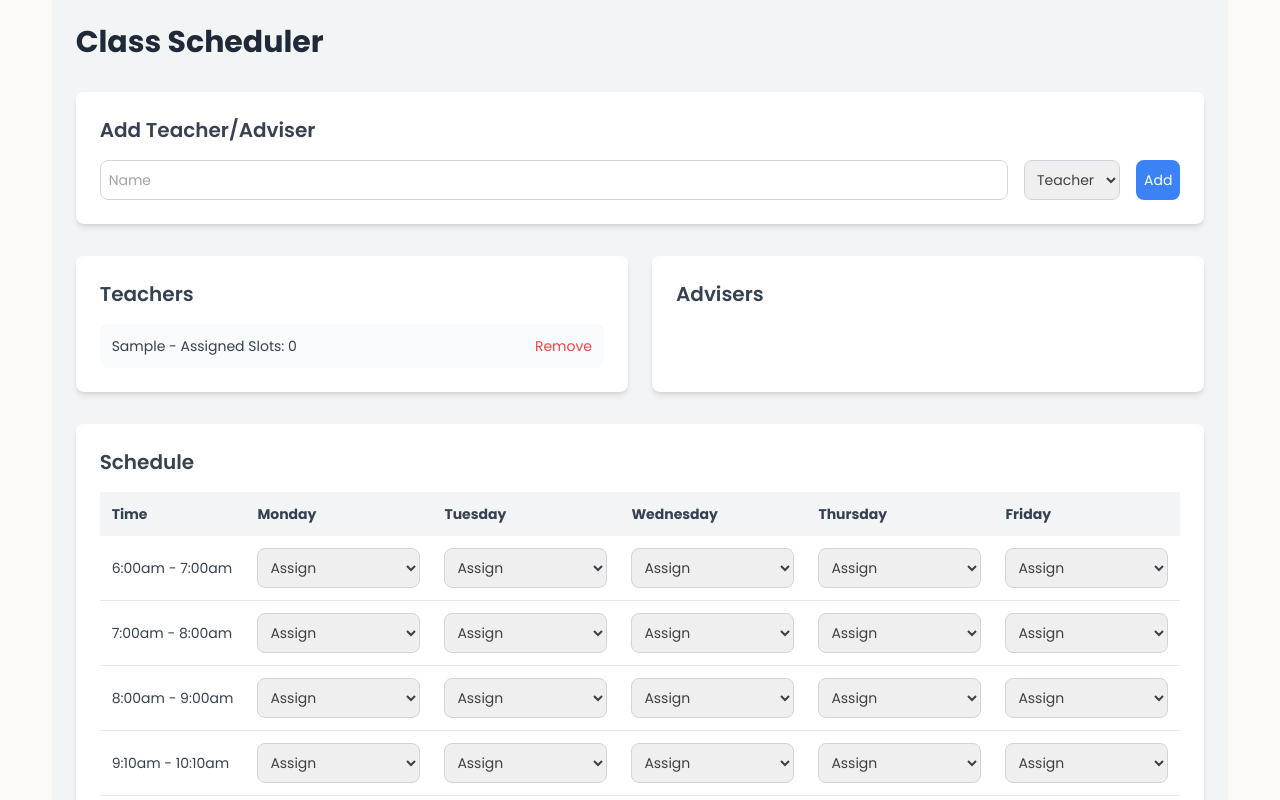
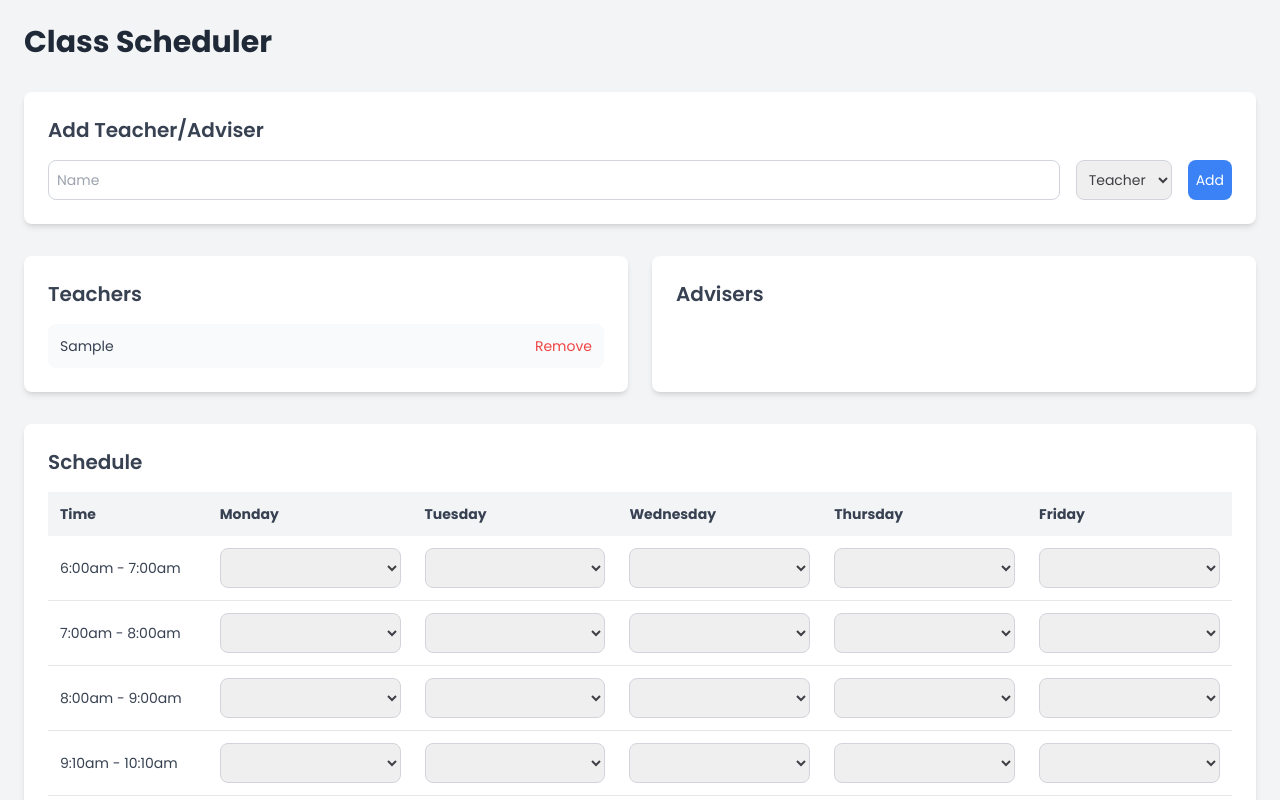
Before and after one commit to AllenCortuna/e-portfolio, a Next.js app: page /class-sched in a window 1280 px wide. Both pictures are taken after typing "Sample" into the empty fields and a click on the button "Add". Built offline with nearby package versions, Linux system fonts and the light colour scheme.

Commit message:
fix some chnages

```diff
--- a/src/app/class-sched/page.tsx
+++ b/src/app/class-sched/page.tsx
@@ -113,17 +113,25 @@ export default function Home() {
       const updatedPerson = { ...person, assignedSlots: person.assignedSlots - 1 };
 
       if (person.type === "teacher") {
-        setTeachers(teachers.map((t) => (t.id === person.id ? updatedPerson : t)));
+        setTeachers((prevTeachers) =>
+          prevTeachers.map((t) => (t.id === person.id ? updatedPerson : t))
+        );
       } else {
-        setAdvisers(advisers.map((a) => (a.id === person.id ? updatedPerson : a)));
+        setAdvisers((prevAdvisers) =>
+          prevAdvisers.map((a) => (a.id === person.id ? updatedPerson : a))
+        );
       }
     }
 
     setSchedule(updatedSchedule);
   };
 
+  // Filter out teachers and advisers who have reached their maximum assigned slots
+  const availableTeachers = teachers.filter((teacher) => teacher.assignedSlots < 6);
+  const availableAdvisers = advisers.filter((adviser) => adviser.assignedSlots < 5);
+
   return (
-    <div className="min-h-screen bg-gray-100 p-6">
+    <div className="min-h-screen bg-gray-100 p-6 w-full">
       <div className="max-w-7xl mx-auto">
         {/* Header */}
         <h1 className="text-3xl font-bold text-gray-800 mb-8">Class Scheduler</h1>
@@ -169,7 +177,7 @@ export default function Home() {
                   className="flex justify-between items-center p-3 bg-gray-50 rounded-lg hover:bg-gray-100 transition-colors"
                 >
                   <span className="text-gray-700">
-                    {teacher.name} - Assigned Slots: {teacher.assignedSlots}
+                    {teacher.name}
                   </span>
                   <button
                     onClick={() => removePerson(teacher.id)}
@@ -191,7 +199,7 @@ export default function Home() {
                   className="flex justify-between items-center p-3 bg-gray-50 rounded-lg hover:bg-gray-100 transition-colors"
                 >
                   <span className="text-gray-700">
-                    {adviser.name} - Assigned Slots: {adviser.assignedSlots}
+                    {adviser.name}
                   </span>
                   <button
                     onClick={() => removePerson(adviser.id)}
@@ -243,15 +251,15 @@ export default function Home() {
                           ) : (
                             <select
                               onChange={(e) => {
-                                const person = [...teachers, ...advisers].find(
+                                const person = [...availableTeachers, ...availableAdvisers].find(
                                   (p) => p.id === e.target.value
                                 );
                                 if (person) assignPersonToSlot(slot!.id, person);
                               }}
                               className="w-full p-2 border border-gray-300 rounded-lg focus:outline-none focus:ring-2 focus:ring-blue-500"
                             >
-                              <option value="">Assign</option>
-                              {[...teachers, ...advisers].map((person) => (
+                              <option value=""></option>
+                              {[...availableTeachers, ...availableAdvisers].map((person) => (
                                 <option key={person.id} value={person.id}>
                                   {person.name} ({person.type})
                                 </option>
```
Also changed, not shown: 1 other file (tests, documents, lock files or other folders).
